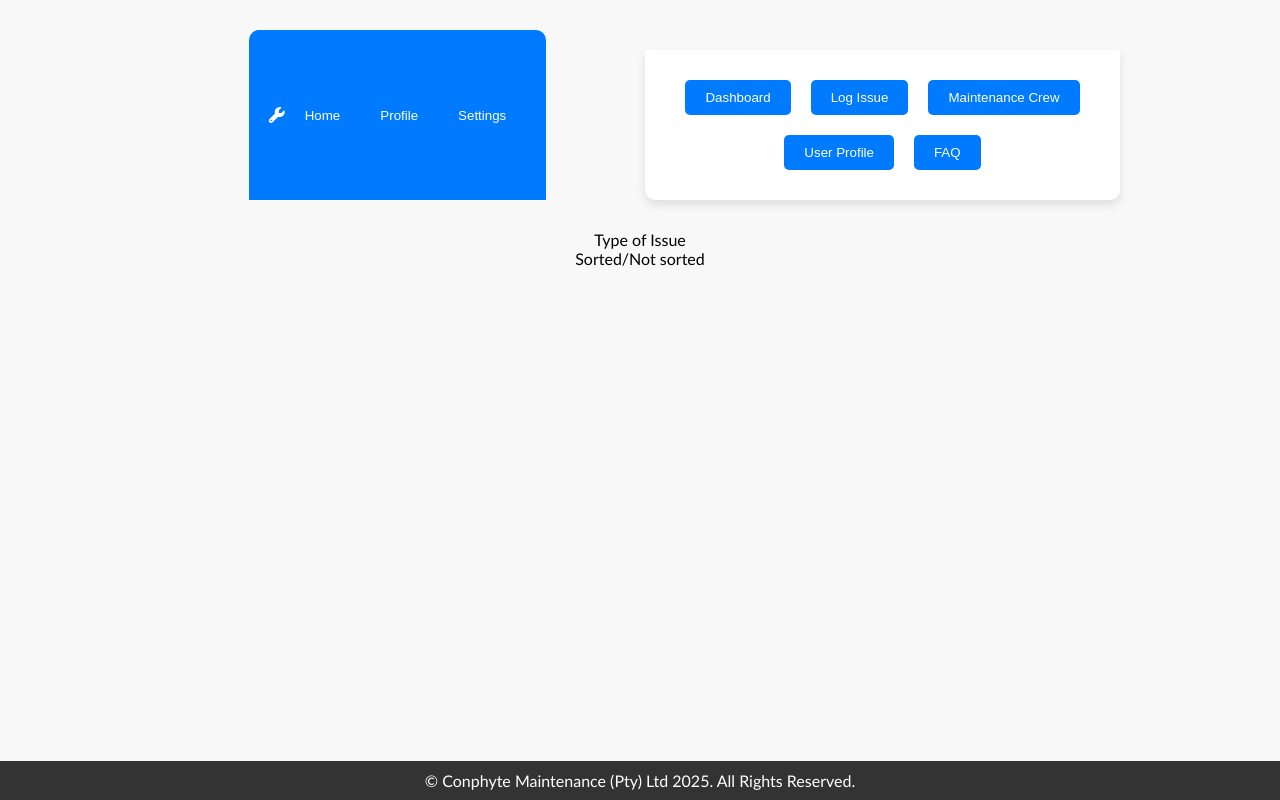
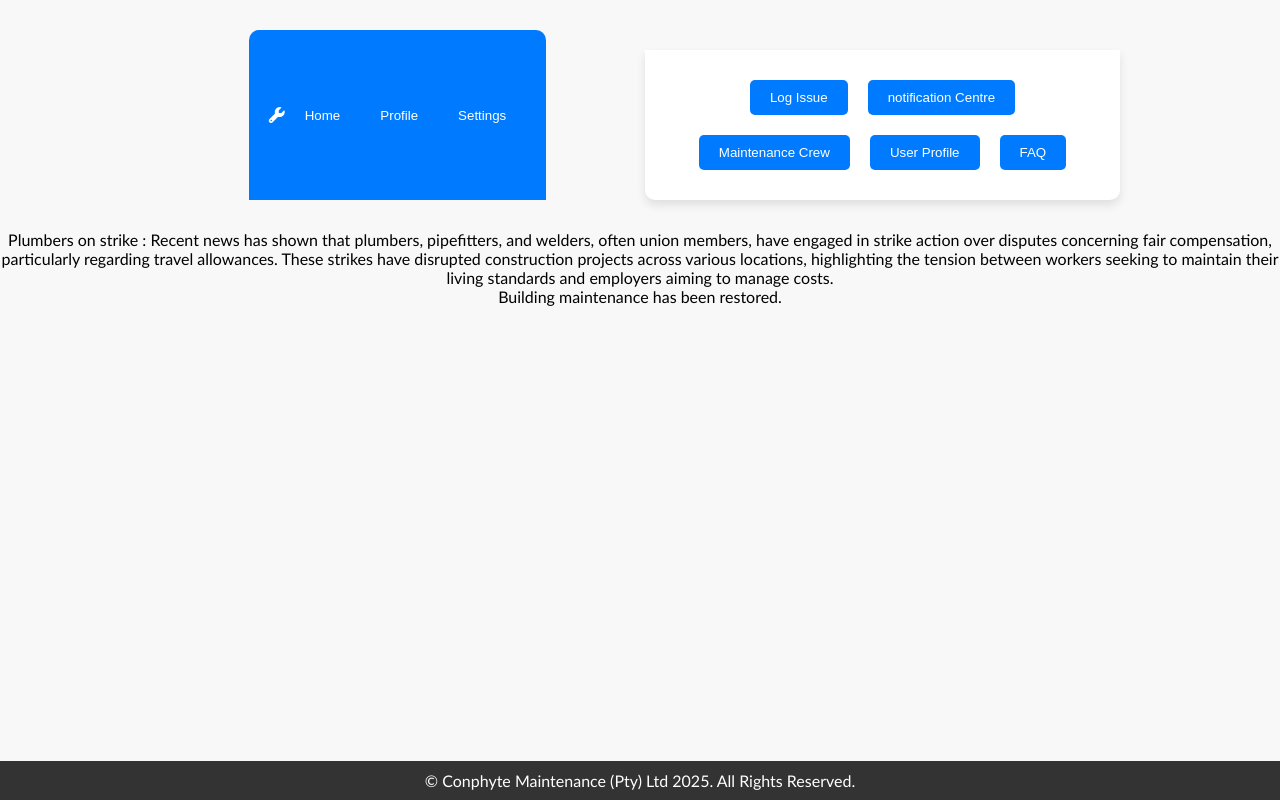
Before and after one commit to omartabz/Conphyte-maintenance, a plain HTML site: page dashboard.html in a window 1280 px wide. Drawn offline with Linux system fonts and the light colour scheme.

Commit message:
fifth time

```diff
--- a/dashboard.html
+++ b/dashboard.html
@@ -19,8 +19,8 @@
         </header>
 
         <div class="card" style="justify-content: center;align-items: center;align-content: center;">
-            <button onclick="changemenu(1)">Dashboard</button>
-            <button onclick="changemenu(2)">Log Issue</button>
+            <button onclick="changemenu(1)">Log Issue</button>
+            <button onclick="changemenu(2)">notification Centre</button>
             <button onclick="changemenu(3)">Maintenance Crew</button>
             <button onclick="changemenu(4)">User Profile</button>
             <button onclick="changemenu(5)">FAQ</button>
@@ -29,7 +29,7 @@
 
     <div class="dashboard" style="display: none;" id="menu-1">
         <div id="dash">
-            <h2>Dashboard</h2>
+            <h2>Log Issue</h2>
         <form id="dashboard">
     <label for="notifications">Description:</label>
     <br>
--- a/dashboard.js
+++ b/dashboard.js
@@ -18,6 +18,7 @@ dashboard.addEventListener("submit", function (e) {
     let description = document.getElementById("description");
     if (logIssue.value == "" || description.value == ""){
         alert("Issue Logged Successfully")
+
         return
 }
 })
--- a/logIssues.js
+++ b/logIssues.js
@@ -1,6 +1,6 @@
 const logTools = document.getElementById("log");
 
-const issueTypes = ["Type of Issue", "Sorted/Not sorted"];
+const issueTypes = ["Plumbers on strike : Recent news has shown that plumbers, pipefitters, and welders, often union members, have engaged in strike action over disputes concerning fair compensation, particularly regarding travel allowances. These strikes have disrupted construction projects across various locations, highlighting the tension between workers seeking to maintain their living standards and employers aiming to manage costs.", "Building maintenance has been restored."];
 
 if (logTools) {
     for (let i = 0; i < issueTypes.length; i++) {
--- a/signup.js
+++ b/signup.js
@@ -44,10 +44,10 @@ if (username.value == "value" || password.value == null){
   }
 });
 // if (isEmpty(firstName)) {
-//     statusBoxErrorMessage(statusMessageBox, "Dear Hacker, please enter your name :)");
+//     statusBoxErrorMessage(statusMessageBox, "Dear User, please enter your name :)");
 //     return;
 // } else if (invalidText(firstName)) {
-//     statusBoxErrorMessage(statusMessageBox, "Dear Hacker, please enter a valid name :)");
+//     statusBoxErrorMessage(statusMessageBox, "Dear User, please enter a valid name :)");
 //     return;
 // }
 
```
